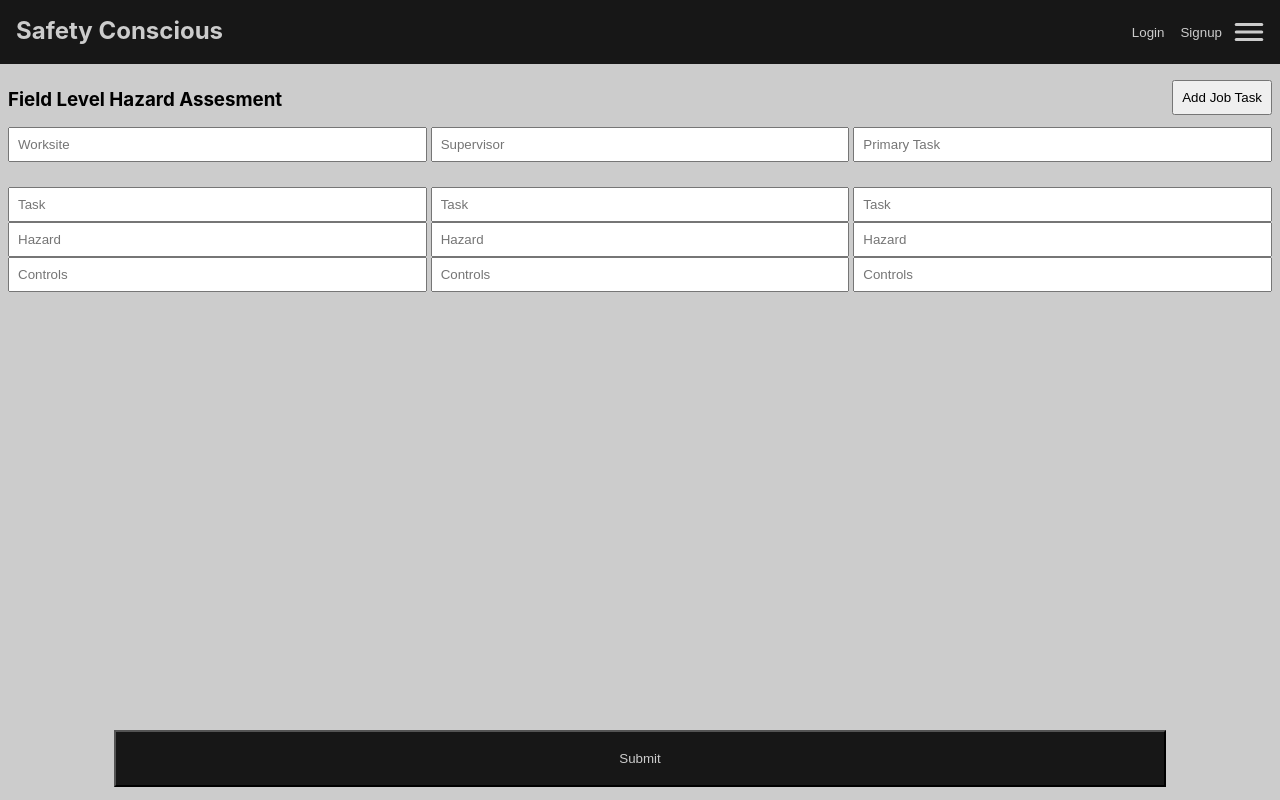
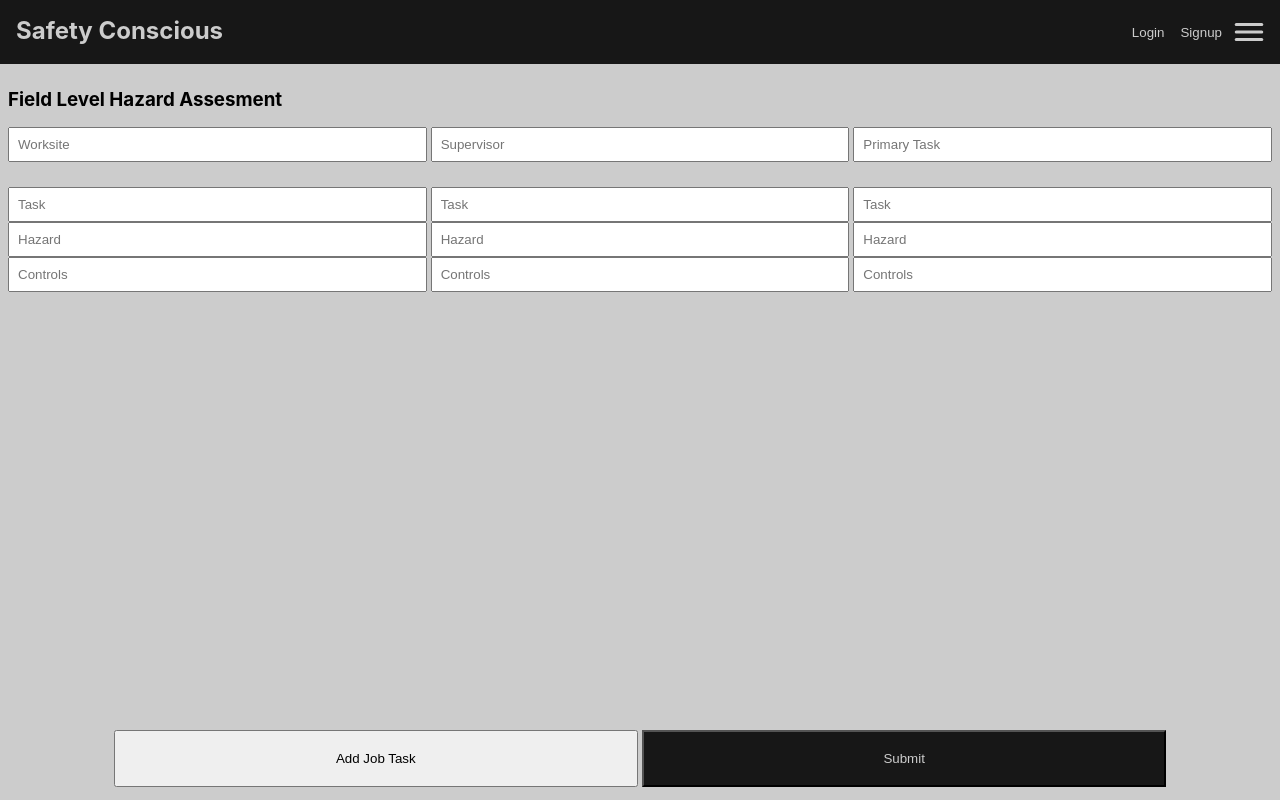
Before and after one commit to SuedePritch/SafetyConscious, a React (Create React App) app in the folder client/: page /FLHA in a window 1280 px wide. Shown: the top 800 px of the page. Built offline with nearby package versions, Linux system fonts and the light colour scheme.

Commit message:
organized Form scss

```diff
--- a/client/src/components/Forms/Form.scss
+++ b/client/src/components/Forms/Form.scss
@@ -31,11 +31,6 @@ h3{
 }
 
 // FLHA Styling
-
-.flha-submit{
-    grid-column: 2 / 12;
-    grid-row: 11 / 12;
-}
 .jobLocation{
     grid-column: span 4;
 }
@@ -61,9 +56,16 @@ h3{
 #control{
     grid-column: span 2;
 }
+//FLHA Buttons
+.flha-submit{
+    grid-column: 7 / 12;
+    grid-row: 11 / 12;
+}
 .add-job-task{
-    position: absolute;
-    right:0.5rem;
-    top:1rem;
+    // position: absolute;
+    // right:0.5rem;
+    // bottom:4rem;
+    grid-column: 2 / 7;
+    grid-row: 11 / 12;
     padding:0.5rem;
 }
```
